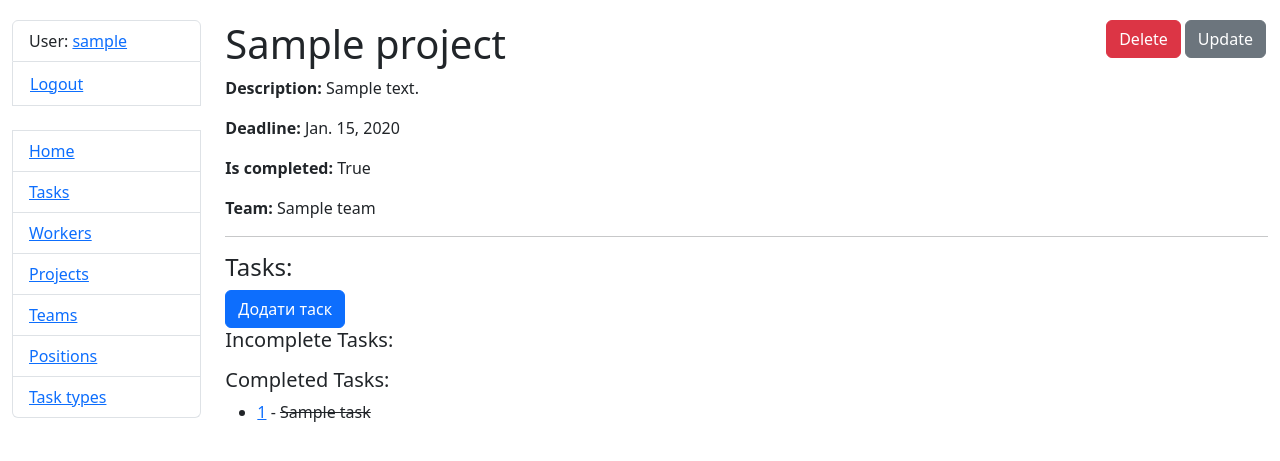
After one commit to NazarSlavych/IT-project-manager, a Django app: page /projects/1 in a window 1280 px wide. The commit adds this page. Shown: the top 461 px of the page. Run offline with Django 5.2, Linux system fonts and the light colour scheme; a user stored in the database is signed in; tables that the repository leaves empty hold one stand-in row (values such as "Sample post").

Commit message:
Add to site project and teams system ( with model, views etc)

```diff
--- a/manager/models.py
+++ b/manager/models.py
@@ -34,6 +34,31 @@ class TaskType(models.Model):
         return self.name
 
 
+class Team(models.Model):
+    name = models.CharField(max_length=100)
+    members = models.ManyToManyField(Worker, related_name="teams")
+
+    def __str__(self):
+        return self.name
+
+    def get_absolute_url(self):
+        return reverse("manager:team-detail", kwargs={"pk": self.pk})
+
+
+class Project(models.Model):
+    name = models.CharField(max_length=100)
+    description = models.TextField()
+    deadline = models.DateField()
+    is_completed = models.BooleanField(default=False)
+    team  = models.ForeignKey(Team, on_delete=models.CASCADE)
+
+    def __str__(self):
+        return self.name
+
+    def get_absolute_url(self):
+        return reverse("manager:project-detail", kwargs={"pk": self.pk})
+
+
 class Task(models.Model):
     name = models.CharField(max_length=100)
     description = models.TextField()
@@ -42,6 +67,7 @@ class Task(models.Model):
     priority = models.IntegerField(default=0)
     task_type = models.ForeignKey(TaskType, on_delete=models.CASCADE)
     assignees = models.ManyToManyField(Worker, related_name="workers")
+    project = models.ForeignKey(Project, on_delete=models.CASCADE, null=True, blank=True)
 
     def __str__(self):
         return self.name
--- a/manager/urls.py
+++ b/manager/urls.py
@@ -11,7 +11,18 @@ from .views import (
     WorkerCreateView,
     WorkerDeleteView,
     WorkerUpdateView,
-    TaskCreateView, TaskUpdateView, TaskDeleteView
+    TaskCreateView,
+    TaskUpdateView,
+    TaskDeleteView,
+    ProjectListView,
+    ProjectDetailView,
+    ProjectCreateView,
+    ProjectUpdateView,
+    ProjectDeleteView,
+    TeamListView,
+    TeamDetailView,
+    TeamUpdateView,
+    TeamDeleteView,
 )
 
 urlpatterns = [
@@ -26,6 +37,16 @@ urlpatterns = [
     path("workers/create/", WorkerCreateView.as_view(), name="worker-create"),
     path("workers/<int:pk>/update/", WorkerUpdateView.as_view(), name="worker-update"),
     path("workers/<int:pk>/delete/", WorkerDeleteView.as_view(), name="worker-delete"),
+    path("projects/", ProjectListView.as_view(), name="projects"),
+    path("projects/<int:pk>", ProjectDetailView.as_view(), name="project-detail"),
+    path("projects/create/", ProjectCreateView.as_view(), name="project-create"),
+    path("projects/<int:pk>/update/", ProjectUpdateView.as_view(), name="project-update"),
+    path("projects/<int:pk>/delete/", ProjectDeleteView.as_view(), name="project-delete"),
+    path("teams/", TeamListView.as_view(), name="teams"),
+    path("teams/<int:pk>", TeamDetailView.as_view(), name="team-detail"),
+    path("teams/create/", ProjectCreateView.as_view(), name="team-create"),
+    path("teams/<int:pk>/update/", TeamUpdateView.as_view(), name="team-update"),
+    path("teams/<int:pk>/delete/", TeamDeleteView.as_view(), name="team-delete"),
     path("positions", PositionsListView.as_view(), name="positions"),
     path("tasktype", TaskTypeListView.as_view(), name="task-type"),
 ]
--- a/manager/views.py
+++ b/manager/views.py
@@ -6,7 +6,7 @@ from django.urls import reverse_lazy
 from django.views import generic
 
 from manager.forms import WorkerCreationForm, WorkerUpdateForm, TaskForm, WorkerSearchForm, TaskSearchForm
-from manager.models import Task, Worker, Position, TaskType
+from manager.models import Task, Worker, Position, TaskType, Project, Team
 
 
 @login_required
@@ -14,10 +14,14 @@ def index(request):
     num_task = Task.objects.count()
     num_worker = Worker.objects.count()
     num_free_workers = Worker.objects.annotate(task_count=Count("workers")).filter(task_count=0).count()
+    num_project = Project.objects.count()
+    num_teams = Team.objects.count()
     context = {
         "num_task": num_task,
         "num_worker": num_worker,
         "num_free_workers": num_free_workers,
+        "num_project": num_project,
+        "num_teams": num_teams,
     }
     return render(request, "manager/index.html", context)
 
@@ -41,6 +45,7 @@ class TaskListView(LoginRequiredMixin, generic.ListView):
             initial={"name": name}
         )
         return context
+
 
 
 class TaskDetailView(LoginRequiredMixin, generic.DetailView):
@@ -112,3 +117,59 @@ class PositionsListView(LoginRequiredMixin, generic.ListView):
 
 class TaskTypeListView(LoginRequiredMixin, generic.ListView):
     model = TaskType
+
+
+class ProjectListView(LoginRequiredMixin, generic.ListView):
+    model = Project
+
+
+class ProjectDetailView(LoginRequiredMixin, generic.DetailView):
+    model = Project
+
+    def get_context_data(self, **kwargs):
+        context = super().get_context_data(**kwargs)
+        context["tasks"] = self.object.task_set.all()
+        return context
+
+
+class ProjectCreateView(LoginRequiredMixin, generic.CreateView):
+    model = Project
+    fields = "__all__"
+
+
+class ProjectUpdateView(LoginRequiredMixin, generic.UpdateView):
+    model = Project
+    fields = "__all__"
+
+
+class ProjectDeleteView(LoginRequiredMixin, generic.DeleteView):
+    model = Project
+    success_url = reverse_lazy("manager:projects")
+
+
+class TeamListView(LoginRequiredMixin, generic.ListView):
+    model = Team
+
+
+class TeamDetailView(LoginRequiredMixin, generic.DetailView):
+    model = Team
+
+    def get_context_data(self, **kwargs):
+        context = super().get_context_data(**kwargs)
+        context["projects"] = self.object.project_set.all()
+        return context
+
+
+class TeamCreateView(LoginRequiredMixin, generic.CreateView):
+    model = Team
+    fields = "__all__"
+
+
+class TeamUpdateView(LoginRequiredMixin, generic.UpdateView):
+    model = Team
+    fields = "__all__"
+
+
+class TeamDeleteView(LoginRequiredMixin, generic.DeleteView):
+    model = Team
+    success_url = reverse_lazy("manager:teams")
--- a/templates/includes/sidebar.html
+++ b/templates/includes/sidebar.html
@@ -15,6 +15,8 @@
   <li class="list-group-item"><a href="{% url 'manager:index' %}">Home</a></li>
   <li class="list-group-item"><a href="{% url 'manager:tasks' %}">Tasks</a></li>
   <li class="list-group-item"><a href="{% url 'manager:workers' %}">Workers</a></li>
+  <li class="list-group-item"><a href="{% url 'manager:projects' %}">Projects</a></li>
+  <li class="list-group-item"><a href="{% url 'manager:teams' %}">Teams</a></li>
   <li class="list-group-item"><a href="{% url 'manager:positions' %}">Positions</a></li>
   <li class="list-group-item"><a href="{% url 'manager:task-type' %}">Task types</a></li>
 </ul>
--- a/templates/manager/index.html
+++ b/templates/manager/index.html
@@ -21,5 +21,7 @@
     <li><strong>Task</strong> {{ num_task }} </li>
     <li><strong>Workers</strong> {{ num_worker }} </li>
     <li><strong>Free workers</strong> {{ num_free_workers }} </li>
+    <li><strong>Projects</strong> {{ num_project }}</li>
+    <li><strong>Teams</strong> {{ num_teams }}</li>
   </ul>
 {% endblock %}
--- /dev/null
+++ b/templates/manager/project_detail.html
@@ -0,0 +1,45 @@
+{% extends "base.html" %}
+
+{% block content %}
+  <h1>
+    {{ project.name }}
+    <a href="{% url 'manager:project-update' pk=project.id %}" class="btn btn-secondary link-to-page">
+      Update
+    </a>
+    <a href="{% url 'manager:project-delete' pk=project.id %}" class="btn btn-danger link-to-page">
+      Delete
+    </a>
+  </h1>
+
+  <p><strong>Description:</strong> {{ project.description }} </p>
+  <p><strong>Deadline:</strong> {{ project.deadline }} </p>
+  <p><strong>Is completed:</strong> {{ project.is_completed }} </p>
+  <p><strong>Team:</strong> {{ project.team }} </p>
+
+  <hr>
+  <div>
+    <h4>Tasks:</h4>
+    <a href="{% url 'manager:project-task-create' project.id %}" class="btn btn-primary">Додати таск</a>
+        <h5>Incomplete Tasks:</h5>
+        <ul>
+          {% for task in tasks %}
+            {% if not task.is_completed %}
+              <li>
+                <a href="{% url 'manager:task-detail' pk=task.id %}">{{ task.id }}</a> - {{ task.name }}
+              </li>
+            {% endif %}
+          {% endfor %}
+        </ul>
+        <h5>Completed Tasks:</h5>
+        <ul>
+          {% for task in tasks %}
+            {% if task.is_completed %}
+              <li>
+                <a href="{% url 'manager:task-detail' pk=task.id %}">{{ task.id }}</a> - <s>{{ task.name }}</s>
+              </li>
+            {% endif %}
+          {% endfor %}
+        </ul>
+  </div>
+
+{% endblock %}
--- a/templates/manager/task_detail.html
+++ b/templates/manager/task_detail.html
@@ -4,12 +4,16 @@
   <h1>
     {{ task.name }}
     <a href="{% url 'manager:task-update' pk=task.id %}" class="btn btn-secondary link-to-page">
-      Update worker
+      Update
     </a>
     <a href="{% url 'manager:task-delete' pk=task.id %}" class="btn btn-danger link-to-page">
       Delete
     </a>
   </h1>
+
+  {% if task.project %}
+  	<p><strong>Project:</strong> {{ task.project }}</p>
+  {% endif %}
 
   <p><strong>Description:</strong> {{ task.description }} </p>
   <p><strong>Deadline:</strong> {{ task.deadline }} </p>
--- a/templates/manager/task_list.html
+++ b/templates/manager/task_list.html
@@ -19,6 +19,7 @@
         <th>Deadline</th>
         <th>Priority</th>
         <th>Task type</th>
+        <th>Project</th>
       </tr>
       {% for task in task_list %}
         <tr>
@@ -27,6 +28,7 @@
           <td>{{ task.deadline }}</td>
           <td>{{ task.priority }}</td>
           <td>{{ task.task_type }}</td>
+          <td>{{ task.project }}</td>
         </tr>
       {% endfor %}
     </table>
```
Also changed, not shown: manager/admin.py (+7 -2 lines), templates/manager/project_confirm_delete.html (added, +10 -0 lines), templates/manager/project_form.html (added, +12 -0 lines), templates/manager/project_list.html (added, +34 -0 lines), templates/manager/team_confirm_delete.html (added, +10 -0 lines), templates/manager/team_detail.html (added, +38 -0 lines), templates/manager/team_form.html (added, +12 -0 lines), templates/manager/team_list.html (added, +30 -0 lines), manager/forms.py (line endings or trailing spaces).
